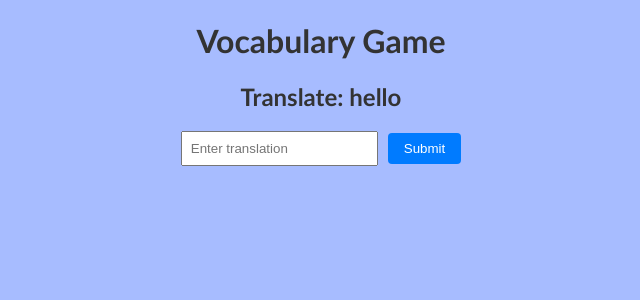
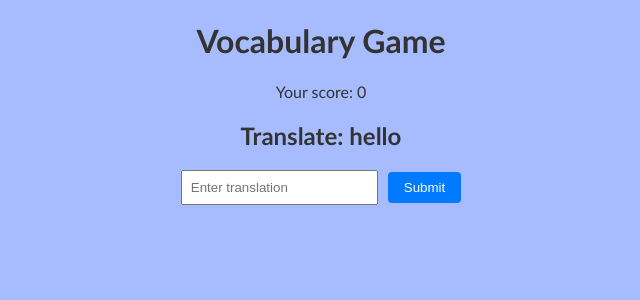
Before and after one commit to raymowu/penpal, a React (Vite) app: page /vocab-game in a window 1280 px wide. Shown: the top 300 px of the page, without its empty margins (319-959 px from the left). Built offline with nearby package versions, Linux system fonts and the light colour scheme; no server answers; sample sign-in values are in the browser's storage.

Commit message:
Minor vocab game changes

```diff
--- a/src/pages/VocabGame.jsx
+++ b/src/pages/VocabGame.jsx
@@ -39,10 +39,15 @@ const VocabGame = () => {
     }
   };
 
+  const refreshPage = () => {
+    window.location.reload();
+}
+
   return (
     <div className="vocab-game">
         <div className="vocab-game-container">
         <h1>Vocabulary Game</h1>
+        <p>Your score: {score}</p>
         {!showResult ? (
             <div className="word-container">
             <h2>Translate: {currentWord.english}</h2>
@@ -58,6 +63,7 @@ const VocabGame = () => {
             <div className="result-container">
             <h2>Game Over!</h2>
             <p>Your score: {score}</p>
+            <button onClick={refreshPage}>Try Again?</button>
             </div>
         )}
         </div>
```
